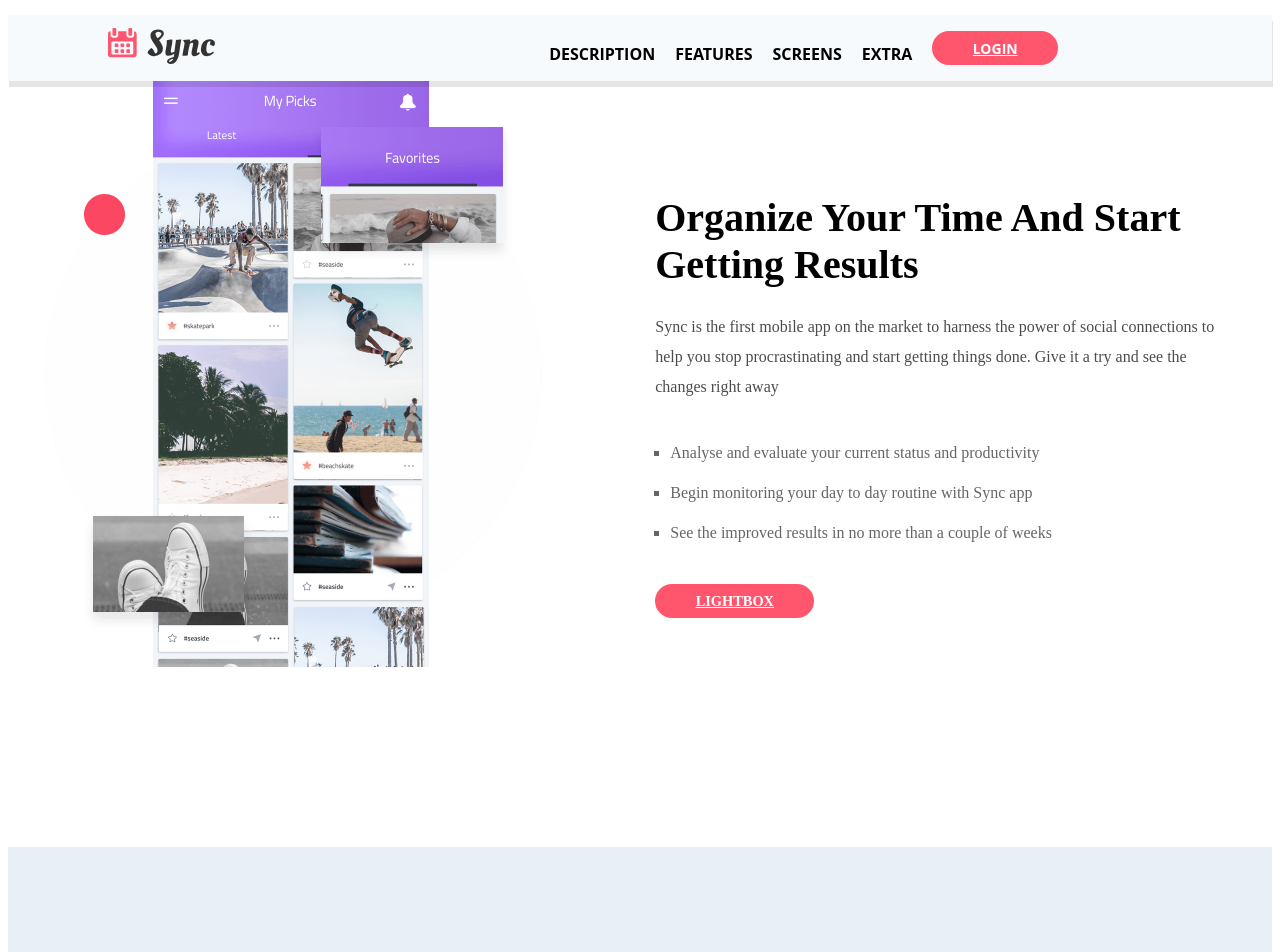
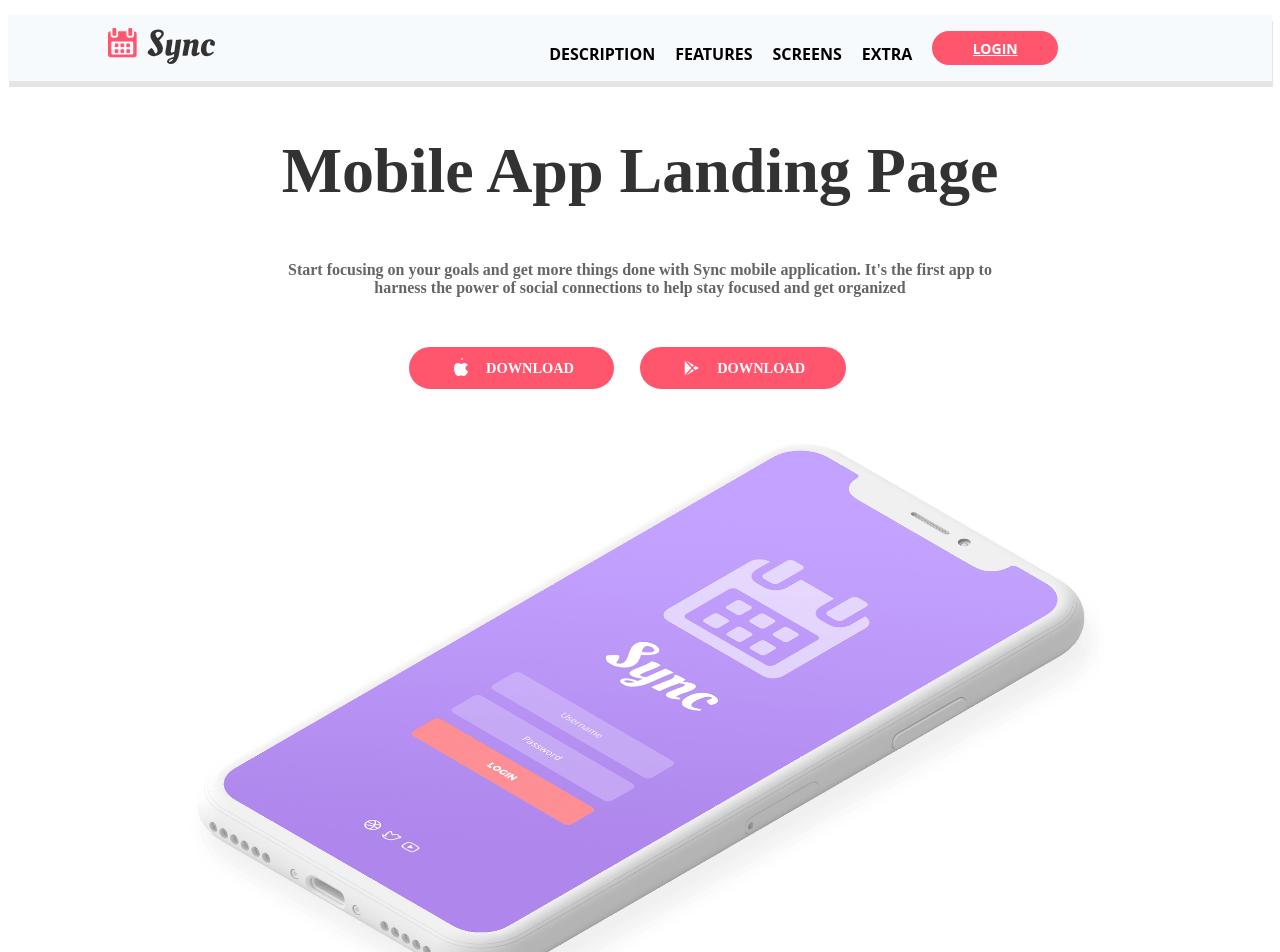
Before and after one commit to carmenb2020/ReplicaVue, a Vue app in the folder vue-project/: page / in a window 1280 px wide. Shown: the top 952 px of the page. Built offline with nearby package versions, Linux system fonts and the light colour scheme.

Commit message:
included views: description, features, reviews

```diff
--- a/vue-project/src/App.vue
+++ b/vue-project/src/App.vue
@@ -1,5 +1,6 @@
 <script setup>
-  // import PinkButton from './components/PinkButton.vue'
+  import { RouterLink, RouterView } from 'vue-router'
+  import PinkButton from './components/PinkButton.vue'
   import LiNav from './components/LiNav.vue'
   import LiAButton from './components/LiAButton.vue'
   //import SquareButton from './components/SquareButton.vue'
@@ -7,7 +8,6 @@
   // import Review from './components/ReviewSection.vue'
   import LiFooter from './components/LiFooter.vue'
   import LiImg from './components/LiImg.vue'
-  import FeaturesView from './views/FeaturesView.vue'
 </script>
 
 <template>
@@ -19,9 +19,9 @@
     <div>
       <nav>
         <ul class="top-menu">
-          <LiNav msg="Description"/>
-          <LiNav msg="Features"/>
-          <LiNav msg="Screens"/>
+          <RouterLink to="/"><LiNav msg="Description"/></RouterLink>
+          <RouterLink to="features"><LiNav msg="Features"/></RouterLink>
+          <RouterLink to="review"><LiNav msg="Screens"/></RouterLink>
           <li class="dropdown">
             <a href="#">Extra</a>
             <div class="dropdown-content">
@@ -35,6 +35,8 @@
       </nav>
     </div>
   </header>
+
+  <RouterView />
 
   <main><!--
     <section>
@@ -74,7 +76,7 @@
       </div>
     </section>-->
 
-    <FeaturesView />
+    <!-- <FeaturesView /> -->
 
     <!-- <section class="section-organize">
       <div class="section-organize__img">
--- a/vue-project/src/router/index.js
+++ b/vue-project/src/router/index.js
@@ -1,15 +1,40 @@
 import { createRouter, createWebHistory } from 'vue-router'
+import HomeView from '../views/DescriptionView.vue'
+import ReviewView from '../views/ScreensView.vue'
+import FeaturesView from '../views/FeaturesView.vue'
 import Screens2View from '../views/Screens2View.vue'
 
 const router = createRouter({
   history: createWebHistory(import.meta.env.BASE_URL),
   routes: [
+	{
+		path: '/',
+		name: 'home',
+		component: HomeView
+	},
     {
-      path: '/',
+      path: '/screens2',
       name: 'screens2',
       component: Screens2View
     },
-
+    {
+      path: '/about',
+      name: 'about',
+      // route level code-splitting
+      // this generates a separate chunk (About.[hash].js) for this route
+      // which is lazy-loaded when the route is visited.
+      component: () => import('../views/AboutView.vue')
+    },
+    {
+      path: '/review',
+      name: 'review',
+      component: ReviewView
+    },
+    {
+      path: '/features',
+      name: 'features',
+      component: FeaturesView
+    }
   ]
 })
 
--- a/vue-project/src/views/DescriptionView.vue
+++ b/vue-project/src/views/DescriptionView.vue
@@ -23,7 +23,7 @@ import HappyUsers from '../components/HappyUsers.vue';
     </section>
 
     <div class="container-image-phone">
-      <img class="phone-image" src="./assets/Images/header-iphone.png" alt="iphone header" />
+      <img class="phone-image" src="../assets/Images/header-iphone.png" alt="iphone header" />
     </div>
 
     <section class="container-middle">
```
